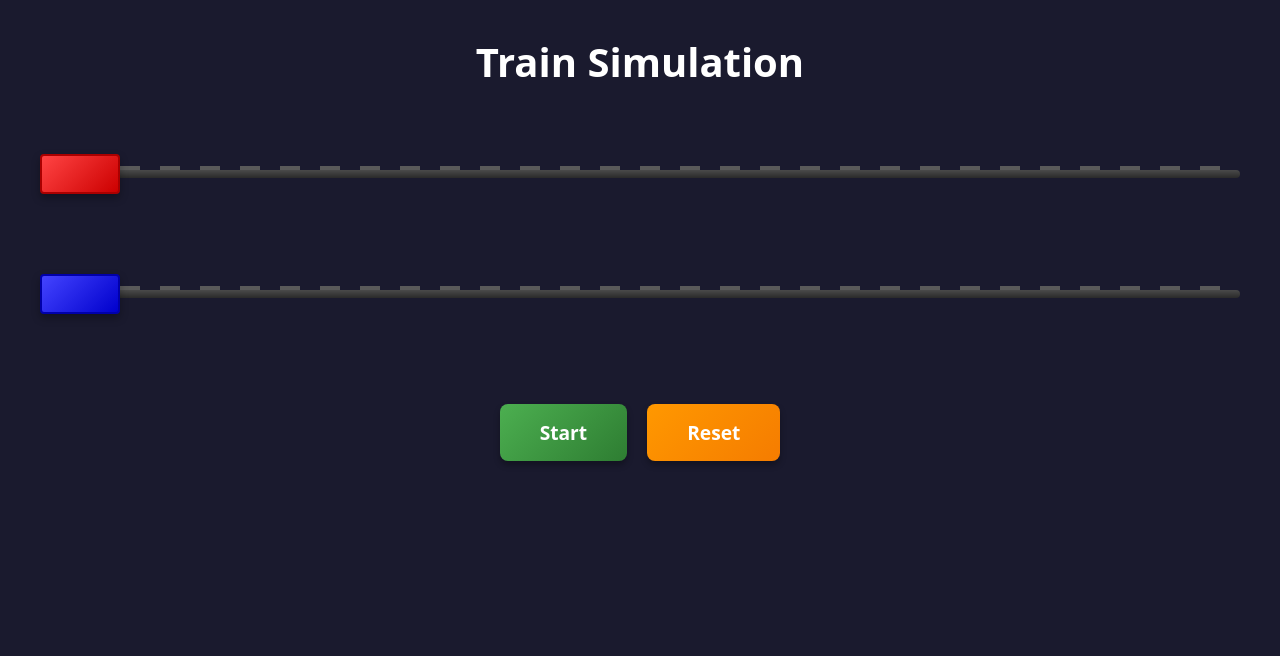
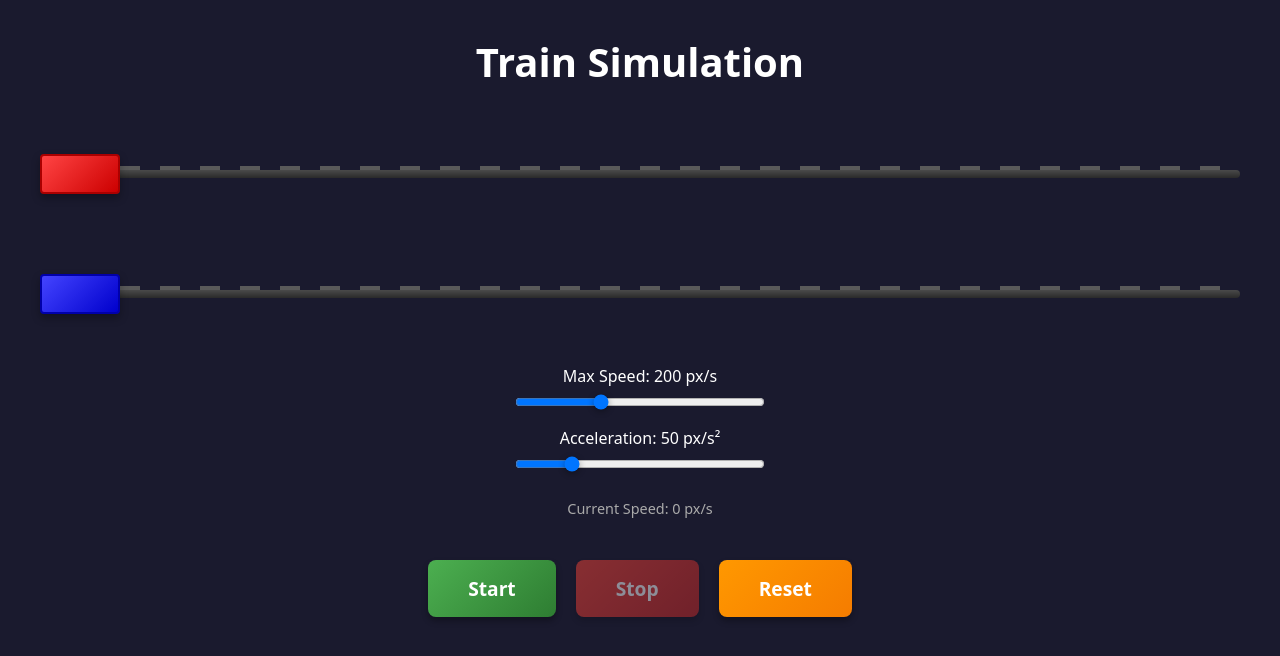
Before and after one commit to GiacomoRobino/train-simulation, a React (Vite) app: page / in a window 1280 px wide. Shown: the top 656 px of the page. Built offline with nearby package versions, Linux system fonts and the light colour scheme.

Commit message:
added knobs for speed control

```diff
--- a/src/App.css
+++ b/src/App.css
@@ -91,8 +91,65 @@ h1 {
   border: 2px solid #0000aa;
 }
 
+.sliders-container {
+  margin-top: 40px;
+  display: flex;
+  flex-direction: column;
+  gap: 20px;
+  align-items: center;
+}
+
+.slider-group {
+  display: flex;
+  flex-direction: column;
+  align-items: center;
+  gap: 10px;
+}
+
+.slider-group label {
+  color: #ffffff;
+  font-size: 1rem;
+  min-width: 200px;
+  text-align: center;
+}
+
+.slider-group input[type="range"] {
+  width: 250px;
+  height: 8px;
+  border-radius: 4px;
+  background: #3a3a5a;
+  outline: none;
+  cursor: pointer;
+}
+
+.slider-group input[type="range"]::-webkit-slider-thumb {
+  -webkit-appearance: none;
+  width: 20px;
+  height: 20px;
+  border-radius: 50%;
+  background: #6c63ff;
+  cursor: pointer;
+  box-shadow: 0 2px 6px rgba(0, 0, 0, 0.3);
+}
+
+.slider-group input[type="range"]::-moz-range-thumb {
+  width: 20px;
+  height: 20px;
+  border-radius: 50%;
+  background: #6c63ff;
+  cursor: pointer;
+  border: none;
+  box-shadow: 0 2px 6px rgba(0, 0, 0, 0.3);
+}
+
+.velocity-display {
+  color: #aaaaaa;
+  font-size: 0.9rem;
+  margin-top: 10px;
+}
+
 .controls {
-  margin-top: 80px;
+  margin-top: 40px;
   display: flex;
   gap: 20px;
 }
@@ -110,13 +167,26 @@ h1 {
   box-shadow: 0 4px 6px rgba(0, 0, 0, 0.3);
 }
 
-.control-btn:hover {
+.control-btn:hover:not(:disabled) {
   transform: translateY(-2px);
   box-shadow: 0 6px 12px rgba(0, 0, 0, 0.4);
 }
 
-.control-btn:active {
+.control-btn:active:not(:disabled) {
   transform: translateY(0);
+}
+
+.control-btn:disabled {
+  opacity: 0.5;
+  cursor: not-allowed;
+}
+
+.start-btn {
+  background: linear-gradient(135deg, #4CAF50, #2E7D32);
+}
+
+.stop-btn {
+  background: linear-gradient(135deg, #f44336, #c62828);
 }
 
 .reset-btn {
--- a/src/App.jsx
+++ b/src/App.jsx
@@ -5,12 +5,19 @@ function App() {
   const [isRunning, setIsRunning] = useState(false)
   const [redPosition, setRedPosition] = useState(0)
   const [bluePosition, setBluePosition] = useState(0)
+  const [velocity, setVelocity] = useState(0)
+  const [maxSpeed, setMaxSpeed] = useState(200)
+  const [acceleration, setAcceleration] = useState(50)
+
   const animationRef = useRef(null)
   const lastTimeRef = useRef(null)
+  const velocityRef = useRef(0)
 
-  const TRAIN_SPEED_RED = 150
-  const TRAIN_SPEED_BLUE = 100
   const TRAIN_WIDTH = 80
+
+  useEffect(() => {
+    velocityRef.current = velocity
+  }, [velocity])
 
   useEffect(() => {
     if (isRunning) {
@@ -24,15 +31,20 @@ function App() {
         const deltaTime = (currentTime - lastTimeRef.current) / 1000
         lastTimeRef.current = currentTime
 
+        // Accelerate up to max speed
+        const newVelocity = Math.min(velocityRef.current + acceleration * deltaTime, maxSpeed)
+        velocityRef.current = newVelocity
+        setVelocity(newVelocity)
+
+        const trackWidth = window.innerWidth - TRAIN_WIDTH - 40
+
         setRedPosition(prev => {
-          const trackWidth = window.innerWidth - TRAIN_WIDTH - 40
-          const newPos = prev + TRAIN_SPEED_RED * deltaTime
+          const newPos = prev + newVelocity * deltaTime
           return newPos >= trackWidth ? 0 : newPos
         })
 
         setBluePosition(prev => {
-          const trackWidth = window.innerWidth - TRAIN_WIDTH - 40
-          const newPos = prev + TRAIN_SPEED_BLUE * deltaTime
+          const newPos = prev + newVelocity * deltaTime
           return newPos >= trackWidth ? 0 : newPos
         })
 
@@ -51,16 +63,24 @@ function App() {
         cancelAnimationFrame(animationRef.current)
       }
     }
-  }, [isRunning])
+  }, [isRunning, maxSpeed, acceleration])
 
-  const handleStartStop = () => {
-    setIsRunning(prev => !prev)
+  const handleStart = () => {
+    setIsRunning(true)
+  }
+
+  const handleStop = () => {
+    setIsRunning(false)
+    setVelocity(0)
+    velocityRef.current = 0
   }
 
   const handleReset = () => {
     setIsRunning(false)
     setRedPosition(0)
     setBluePosition(0)
+    setVelocity(0)
+    velocityRef.current = 0
     lastTimeRef.current = null
   }
 
@@ -86,9 +106,38 @@ function App() {
         </div>
       </div>
 
+      <div className="sliders-container">
+        <div className="slider-group">
+          <label>Max Speed: {maxSpeed} px/s</label>
+          <input
+            type="range"
+            min="50"
+            max="500"
+            value={maxSpeed}
+            onChange={(e) => setMaxSpeed(Number(e.target.value))}
+          />
+        </div>
+        <div className="slider-group">
+          <label>Acceleration: {acceleration} px/s²</label>
+          <input
+            type="range"
+            min="10"
+            max="200"
+            value={acceleration}
+            onChange={(e) => setAcceleration(Number(e.target.value))}
+          />
+        </div>
+        <div className="velocity-display">
+          Current Speed: {Math.round(velocity)} px/s
+        </div>
+      </div>
+
       <div className="controls">
-        <button onClick={handleStartStop} className="control-btn">
-          {isRunning ? 'Stop' : 'Start'}
+        <button onClick={handleStart} className="control-btn start-btn" disabled={isRunning}>
+          Start
+        </button>
+        <button onClick={handleStop} className="control-btn stop-btn" disabled={!isRunning}>
+          Stop
         </button>
         <button onClick={handleReset} className="control-btn reset-btn">
           Reset
```
